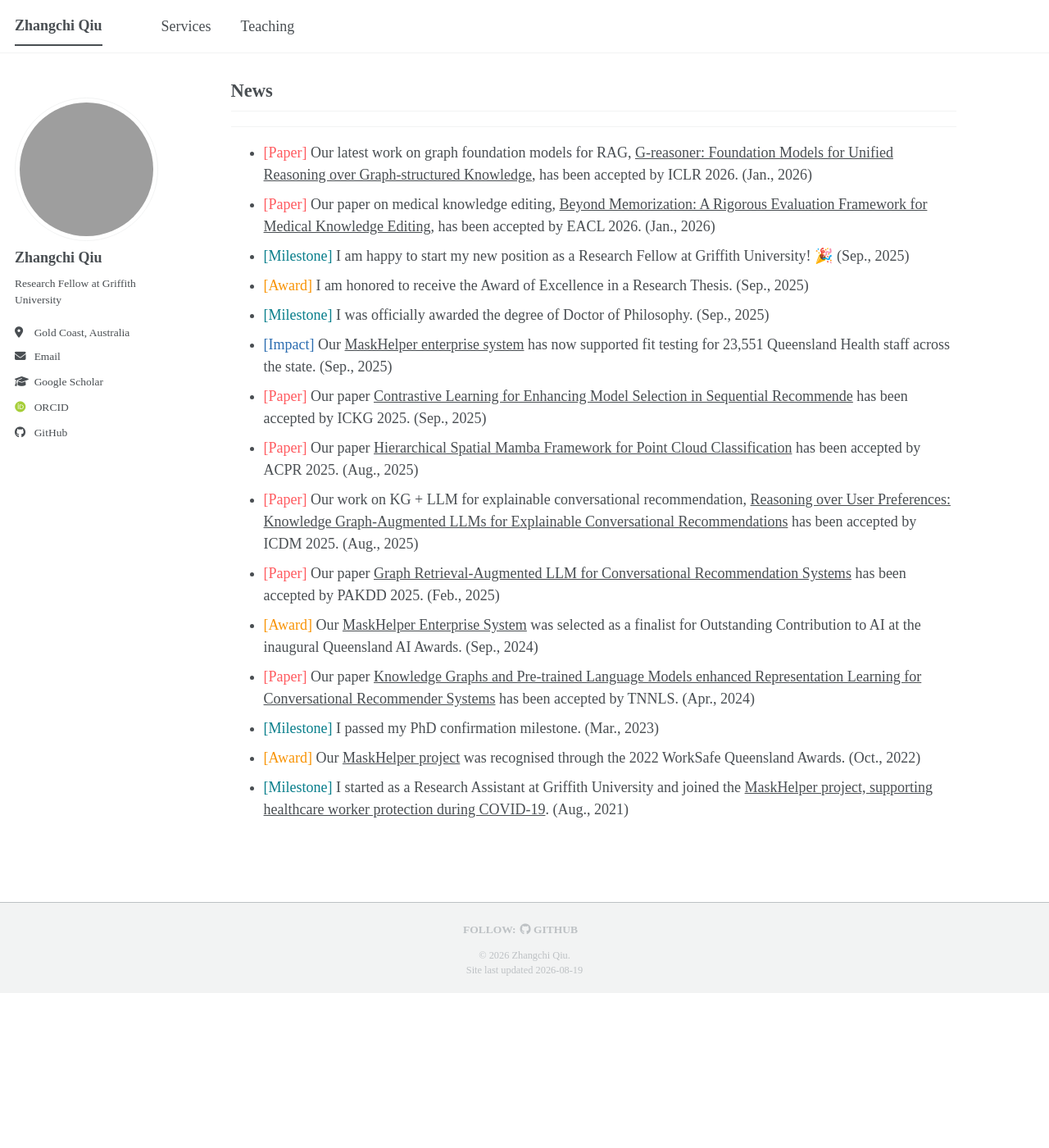
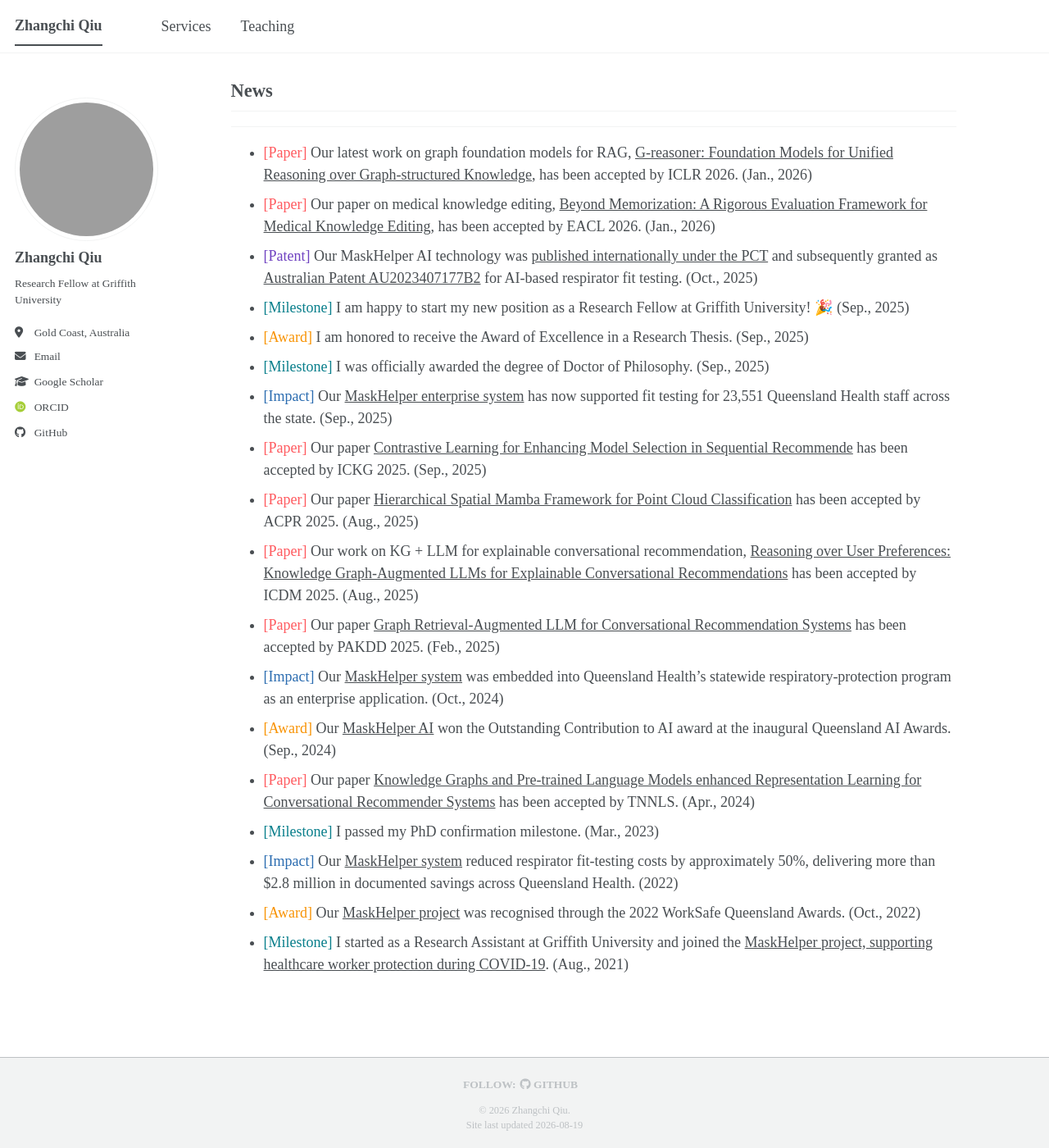
Before and after one commit to icedpanda/icedpanda.github.io, a Jekyll site: the page built from _pages/about.md, in a window 1280 px wide and 1400 px high, scrolled down 304 px. Shown: the whole window at 82% size. Built offline with Jekyll 4.4.1, drawn with Linux system fonts in a browser that asks for light colours; some web fonts are replaced; a script bundle is joined from its source files by our own code; library files that are not in the unit come from our copies; before the commit the page ends 1515 px from its top, so only the background shows below that.

Commit message:
docs(about): update news section with new patent and award details
- Added a new patent entry for MaskHelper AI technology, highlighting its international publication and Australian patent grant.
- Updated the impact of the MaskHelper system in Queensland Health's respiratory-protection program.
- Included a new award entry for MaskHelper AI's recognition at the Queensland AI Awards.

```diff
--- a/_pages/about.md
+++ b/_pages/about.md
@@ -18,6 +18,7 @@ I am a core member of the [AI4Health Lab](https://ai4healthlab.github.io/index.h
 
 - <span class="news-type" style="--news-label-color: #FF5A5F;">[Paper]</span> Our latest work on graph foundation models for RAG, <a class="news-link" href="https://arxiv.org/abs/2509.24276">G-reasoner: Foundation Models for Unified Reasoning over Graph-structured Knowledge</a>, has been accepted by ICLR 2026. (Jan., 2026)
 - <span class="news-type" style="--news-label-color: #FF5A5F;">[Paper]</span> Our paper on medical knowledge editing, <a class="news-link" href="https://arxiv.org/abs/2506.03490">Beyond Memorization: A Rigorous Evaluation Framework for Medical Knowledge Editing</a>, has been accepted by EACL 2026. (Jan., 2026)
+- <span class="news-type" style="--news-label-color: #6F42C1;">[Patent]</span> Our MaskHelper AI technology was <a class="news-link" href="https://patents.google.com/patent/WO2024130305A1/en">published internationally under the PCT</a> and subsequently granted as <a class="news-link" href="https://patents.google.com/patent/AU2023407177B2/en">Australian Patent AU2023407177B2</a> for AI-based respirator fit testing. (Oct., 2025)
 - <span class="news-type" style="--news-label-color: #087E8B;">[Milestone]</span> I am happy to start my new position as a Research Fellow at Griffith University! 🎉 (Sep., 2025)
 - <span class="news-type" style="--news-label-color: #f89406;">[Award]</span> I am honored to receive the Award of Excellence in a Research Thesis. (Sep., 2025)
 - <span class="news-type" style="--news-label-color: #087E8B;">[Milestone]</span> I was officially awarded the degree of Doctor of Philosophy. (Sep., 2025)
@@ -27,9 +28,11 @@ I am a core member of the [AI4Health Lab](https://ai4healthlab.github.io/index.h
 - <span class="news-type" style="--news-label-color: #FF5A5F;">[Paper]</span> Our work on KG + LLM for explainable conversational recommendation, <a class="news-link" href="https://arxiv.org/abs/2411.14459">Reasoning over User Preferences: Knowledge Graph-Augmented LLMs for Explainable Conversational Recommendations</a> has been accepted by ICDM 2025. (Aug., 2025)
 - <span class="news-type" style="--news-label-color: #FF5A5F;">[Paper] </span>  Our paper <a class="news-link" href="https://arxiv.org/abs/2503.06430">Graph Retrieval-Augmented LLM for Conversational Recommendation Systems</a> has been accepted by PAKDD 2025. (Feb., 2025)
 <!-- - <span class="news-type" style="--news-label-color: #2B6CB0;">[Impact]</span> Our <a class="news-link" href="https://www.clinicalexcellence.qld.gov.au/improvement-exchange/ehealth-maskhelper-tool-a-novel-strategy-using-qnfit-testing-to-inform-ai-based-facial-recognition">MaskHelper solution</a> for respirator fit testing has been deployed in Queensland Health and incorporated into statewide fit-testing guidance, supporting use across Queensland public hospitals. (Oct., 2024) -->
-- <span class="news-type" style="--news-label-color: #f89406;">[Award]</span> Our <a class="news-link" href="https://qldaihub.com/awards/">MaskHelper Enterprise System</a> was selected as a finalist for Outstanding Contribution to AI at the inaugural Queensland AI Awards. (Sep., 2024)
+- <span class="news-type" style="--news-label-color: #2B6CB0;">[Impact]</span> Our <a class="news-link" href="https://www.health.qld.gov.au/__data/assets/pdf_file/0027/1370943/qh-gdl-401-3-4.pdf">MaskHelper system</a> was embedded into Queensland Health's statewide respiratory-protection program as an enterprise application. (Oct., 2024)
+- <span class="news-type" style="--news-label-color: #f89406;">[Award]</span> Our <a class="news-link" href="https://www.linkedin.com/posts/ehealth-qld_were-proud-to-share-the-news-that-the-amazing-activity-7251381223221075968-A3rN">MaskHelper AI</a> won the Outstanding Contribution to AI award at the inaugural Queensland AI Awards. (Sep., 2024)
 - <span class="news-type" style="--news-label-color: #FF5A5F;">[Paper] </span> Our paper <a class="news-link" href="https://arxiv.org/abs/2312.10967">Knowledge Graphs and Pre-trained Language Models enhanced Representation Learning for Conversational Recommender Systems</a> has been accepted by TNNLS. (Apr., 2024)
 - <span class="news-type" style="--news-label-color: #087E8B;">[Milestone]</span> I passed my PhD confirmation milestone. (Mar., 2023)
+- <span class="news-type" style="--news-label-color: #2B6CB0;">[Impact]</span> Our <a class="news-link" href="https://cdn.townsville.health.qld.gov.au/tgh/documents/townsville-hhs-research-annual-report-2022.pdf">MaskHelper system</a> reduced respirator fit-testing costs by approximately 50%, delivering more than $2.8 million in documented savings across Queensland Health. (2022)
 - <span class="news-type" style="--news-label-color: #f89406;">[Award]</span> Our <a class="news-link" href="https://www.worksafe.qld.gov.au/resources/campaigns/awards/resources/winners-and-finalists/2022-awards-finalists">MaskHelper project</a> was recognised through the 2022 WorkSafe Queensland Awards. (Oct., 2022)
 - <span class="news-type" style="--news-label-color: #087E8B;">[Milestone]</span> I started as a Research Assistant at Griffith University and joined the <a class="news-link" href="https://www.clinicalexcellence.qld.gov.au/improvement-exchange/ehealth-maskhelper-tool-a-novel-strategy-using-qnfit-testing-to-inform-ai-based-facial-recognition">MaskHelper project, supporting healthcare worker protection during COVID-19</a>. (Aug., 2021)
 
```
